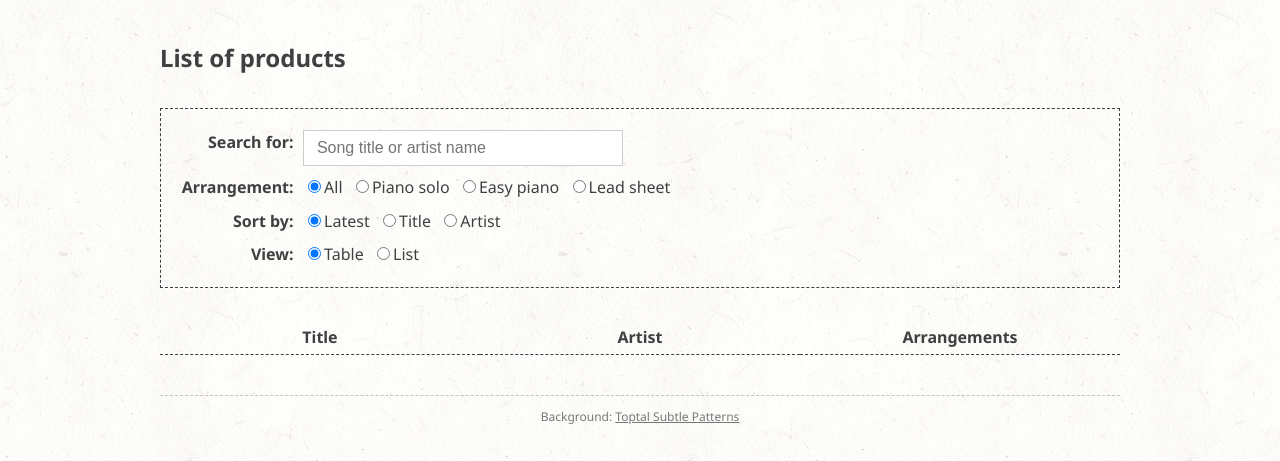
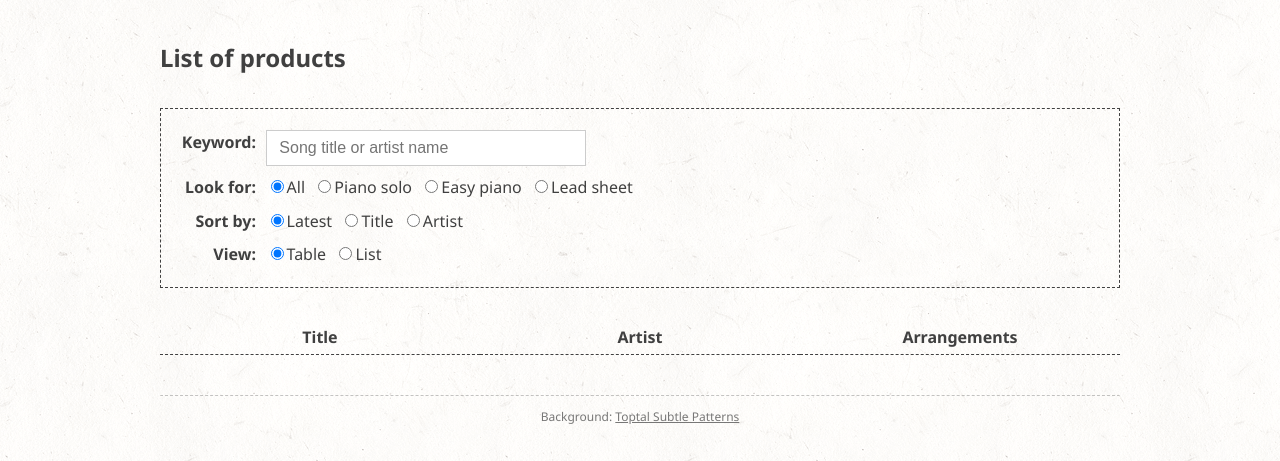
Before and after one commit to htmsk138/sheeteria, an Eleventy site: page src/index.njk in a window 1280 px wide. Shown: the part 339-800 px from the top of the page. Built offline with nearby package versions, Linux system fonts and the light colour scheme; Eleventy itself is replaced by a stand-in of ours; files that its build step writes are made by us from their sources; what csv-parse would draw is missing.

Commit message:
Change form label text

```diff
--- a/src/index.njk
+++ b/src/index.njk
@@ -11,14 +11,14 @@ title: Home
 	<table class="filters">
 		<tbody>
 			<tr>
-				<th>Search for:</th>
+				<th>Keyword:</th>
 				<td>
 				  <input id="keyword" type="text" placeholder="Song title or artist name" onkeyup="searchSheets(this.value)" aria-label="Search by song title or artist name" autocomplete="off">
 				</td>
 			</tr>
 			<tr>
 				<th>
-					Arrangement:
+					Look for:
 				</th>
 				<td>
 					<label><input type="radio" name="filter-style" value="all" checked autocomplete="off">All</label>&nbsp;
```
Also changed, not shown: 1 other file.
